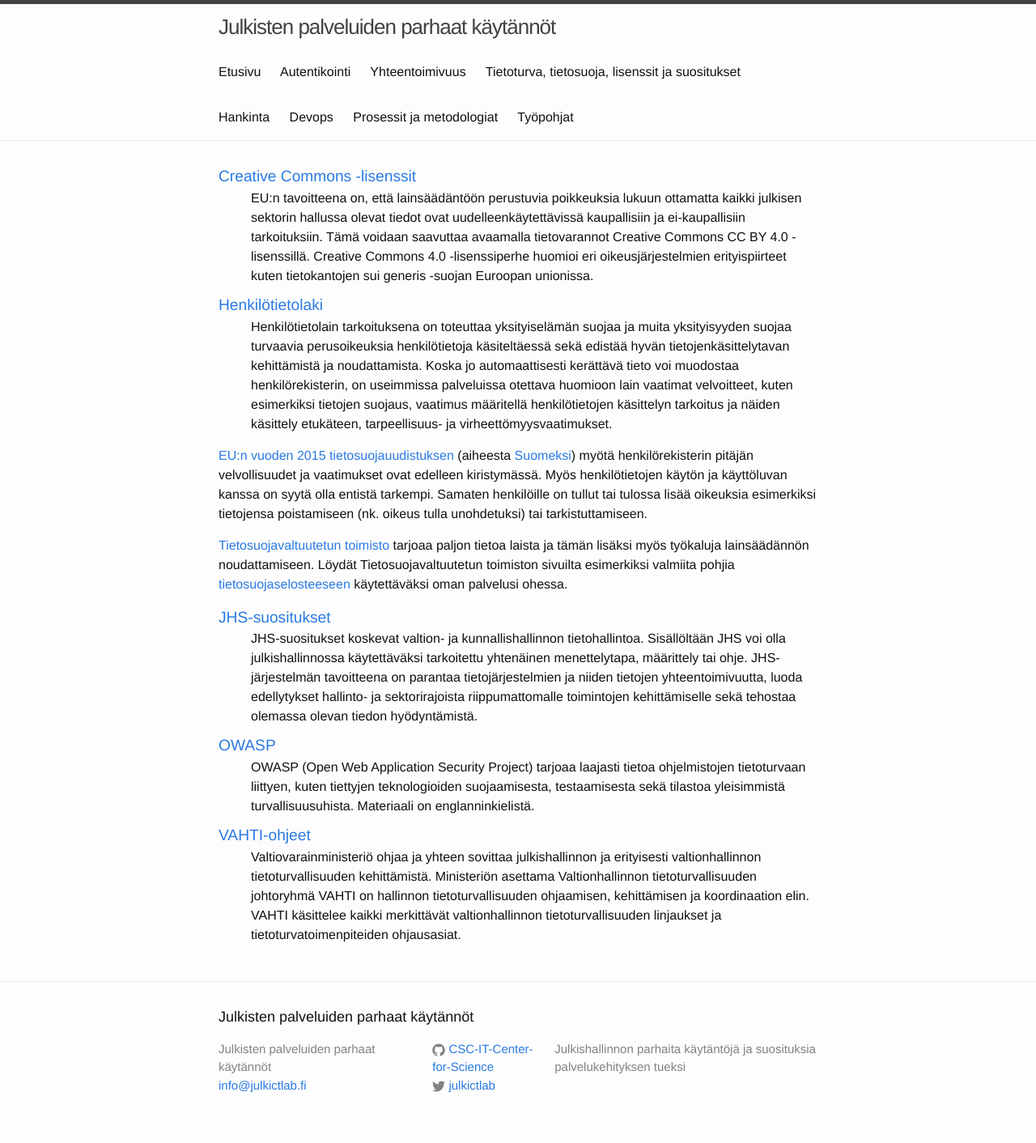
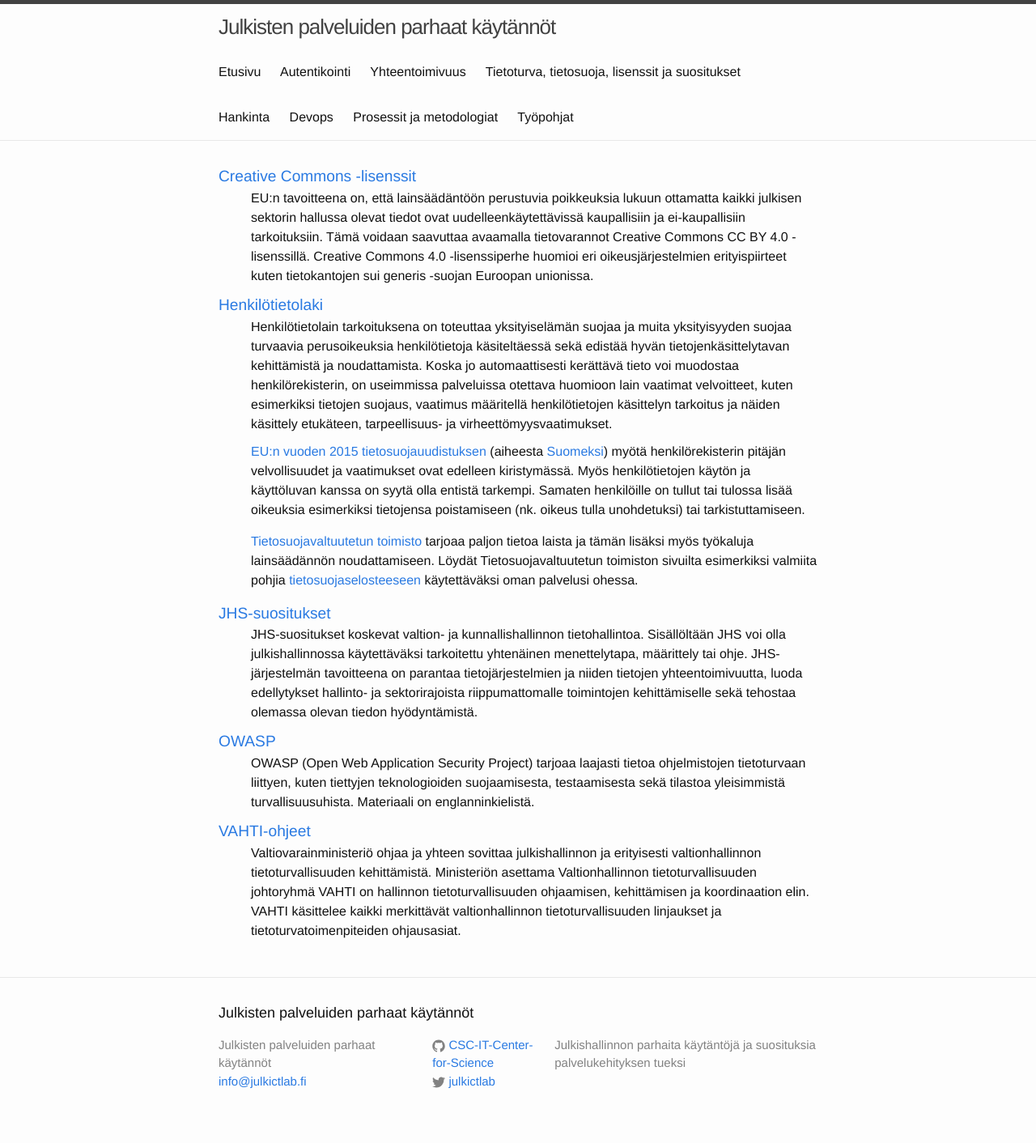
Before and after one commit to CSC-IT-Center-for-Science/julkictlab-best-practices, a Jekyll site: the page built from tietoturva.md, in a window 1280 px wide. Shown: the whole page at 81% size. Built offline with Jekyll 4.4.1, drawn with Linux system fonts in a browser that asks for light colours.

Commit message:
Korjattiin useampi kappaleinen dd määritys

```diff
--- a/tietoturva.md
+++ b/tietoturva.md
@@ -8,9 +8,9 @@ layout: default
 [Henkilötietolaki](http://www.finlex.fi/fi/laki/ajantasa/1999/19990523){:target="_blank"}
 : Henkilötietolain tarkoituksena on toteuttaa yksityiselämän suojaa ja muita yksityisyyden suojaa turvaavia perusoikeuksia henkilötietoja käsiteltäessä sekä edistää hyvän tietojenkäsittelytavan kehittämistä ja noudattamista. Koska jo automaattisesti kerättävä tieto voi muodostaa henkilörekisterin, on useimmissa palveluissa otettava huomioon lain vaatimat velvoitteet, kuten esimerkiksi tietojen suojaus, vaatimus määritellä henkilötietojen käsittelyn tarkoitus ja näiden käsittely etukäteen, tarpeellisuus- ja virheettömyysvaatimukset.
 
-[EU:n vuoden 2015 tietosuojauudistuksen](http://ec.europa.eu/justice/data-protection/reform/index_en.htm){:target="_blank"} (aiheesta [Suomeksi](http://www.tietosuoja.fi/fi/index/lait/euntietosuojauudistus.html){:target="_blank"}) myötä henkilörekisterin pitäjän velvollisuudet ja vaatimukset ovat edelleen kiristymässä. Myös henkilötietojen käytön ja käyttöluvan kanssa on syytä olla entistä tarkempi. Samaten henkilöille on tullut tai tulossa lisää oikeuksia esimerkiksi tietojensa poistamiseen (nk. oikeus tulla unohdetuksi) tai tarkistuttamiseen.
+: [EU:n vuoden 2015 tietosuojauudistuksen](http://ec.europa.eu/justice/data-protection/reform/index_en.htm){:target="_blank"} (aiheesta [Suomeksi](http://www.tietosuoja.fi/fi/index/lait/euntietosuojauudistus.html){:target="_blank"}) myötä henkilörekisterin pitäjän velvollisuudet ja vaatimukset ovat edelleen kiristymässä. Myös henkilötietojen käytön ja käyttöluvan kanssa on syytä olla entistä tarkempi. Samaten henkilöille on tullut tai tulossa lisää oikeuksia esimerkiksi tietojensa poistamiseen (nk. oikeus tulla unohdetuksi) tai tarkistuttamiseen.
 
-[Tietosuojavaltuutetun toimisto](http://www.tietosuoja.fi){:target="_blank"} tarjoaa paljon tietoa laista ja tämän lisäksi myös työkaluja lainsäädännön noudattamiseen. Löydät Tietosuojavaltuutetun toimiston sivuilta esimerkiksi valmiita pohjia [tietosuojaselosteeseen](http://www.tietosuoja.fi/fi/index/materiaalia/lomakkeet/rekisteri-jatietosuojaselosteet.html){:target="_blank"} käytettäväksi oman palvelusi ohessa.
+: [Tietosuojavaltuutetun toimisto](http://www.tietosuoja.fi){:target="_blank"} tarjoaa paljon tietoa laista ja tämän lisäksi myös työkaluja lainsäädännön noudattamiseen. Löydät Tietosuojavaltuutetun toimiston sivuilta esimerkiksi valmiita pohjia [tietosuojaselosteeseen](http://www.tietosuoja.fi/fi/index/materiaalia/lomakkeet/rekisteri-jatietosuojaselosteet.html){:target="_blank"} käytettäväksi oman palvelusi ohessa.
 
 [JHS-suositukset](http://www.jhs-suositukset.fi/){:target="_blank"}
 : JHS-suositukset koskevat valtion- ja kunnallishallinnon tietohallintoa. Sisällöltään JHS voi olla julkishallinnossa käytettäväksi tarkoitettu yhtenäinen menettelytapa, määrittely tai ohje. JHS-järjestelmän tavoitteena on parantaa tietojärjestelmien ja niiden tietojen yhteentoimivuutta, luoda edellytykset hallinto- ja sektorirajoista riippumattomalle toimintojen kehittämiselle sekä tehostaa olemassa olevan tiedon hyödyntämistä.
```
